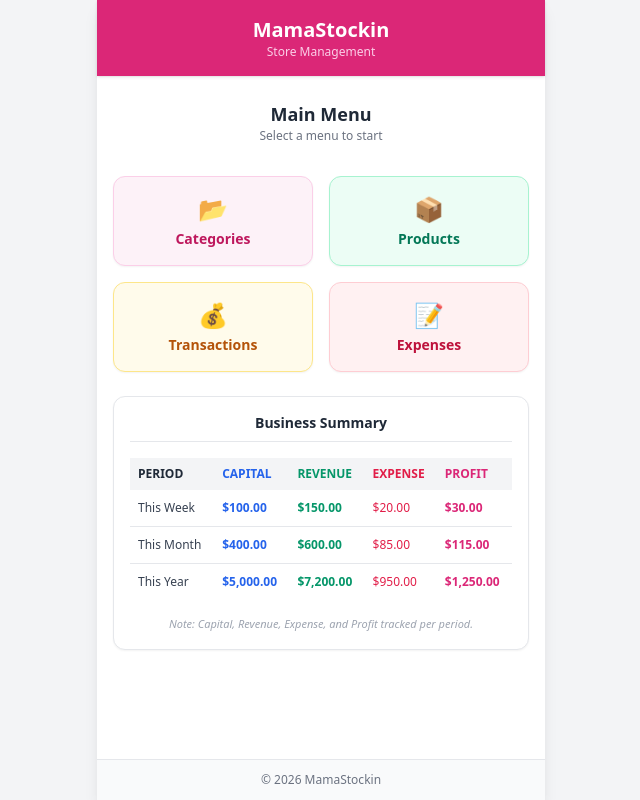
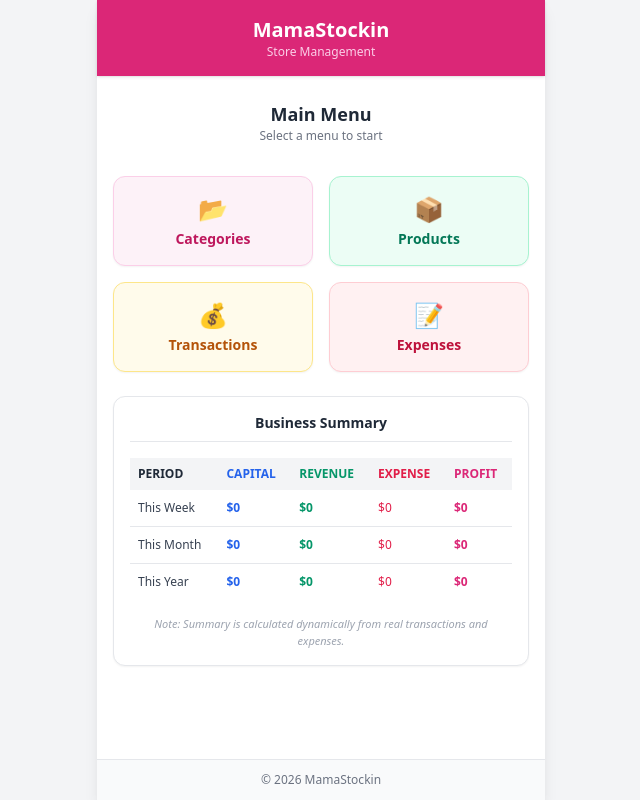
Before and after one commit to abindacarmo/mama-stockin, a Django app: page / in a window 1280 px wide. Shown: the whole page, without its empty margins (319-959 px from the left). Run offline with Django 5.2, Linux system fonts and the light colour scheme; data that the repository does not hold is empty; some libraries are stand-ins or nearby versions.

Commit message:
Implement dynamic dashboard summary calculations and template rendering

```diff
--- a/store/templates/store/home.html
+++ b/store/templates/store/home.html
@@ -1,8 +1,8 @@
-{% extends 'store/base.html' %} {% comment %} signifika uza layout husi store/base.html{% endcomment %}
+{% extends 'store/base.html' %}
 
 {% block title %}Home - MamaStockin{% endblock %}
 
-{% block content %} {% comment %} content sira ne'ebe atu pasang iha ku'ak ka fatin klaran ne'ebe iha layout ne'ebe iha file base.html {% endcomment %}
+{% block content %}
 <div class="space-y-6">
     <div class="text-center py-2">
         <h2 class="text-lg font-bold text-gray-800">Main Menu</h2>
@@ -36,11 +36,11 @@
         </a>
     </div>
 
-    <!-- Simple Business Summary (Frontend Only) -->
+    <!-- Dynamic Business Summary -->
     <div class="bg-white border border-gray-200 p-4 rounded-xl space-y-4 shadow-sm">
         <h3 class="text-sm font-bold text-gray-800 text-center border-b pb-2">Business Summary</h3>
 
-        <!-- Summary Table with Capital & Revenue -->
+        <!-- Summary Table with Dynamic Data -->
         <div class="overflow-x-auto">
             <table class="w-full text-xs text-left text-gray-700">
                 <thead class="bg-gray-100 text-gray-800 uppercase">
@@ -53,31 +53,34 @@
                     </tr>
                 </thead>
                 <tbody class="divide-y divide-gray-200">
+                    <!-- This Week -->
                     <tr>
                         <td class="py-2.5 px-2 font-medium">This Week</td>
-                        <td class="py-2.5 px-2 text-blue-600 font-semibold">$100.00</td>
-                        <td class="py-2.5 px-2 text-emerald-600 font-semibold">$150.00</td>
-                        <td class="py-2.5 px-2 text-rose-600">$20.00</td>
-                        <td class="py-2.5 px-2 text-pink-600 font-bold">$30.00</td>
+                        <td class="py-2.5 px-2 text-blue-600 font-semibold">${{ weekly_capital }}</td>
+                        <td class="py-2.5 px-2 text-emerald-600 font-semibold">${{ weekly_revenue }}</td>
+                        <td class="py-2.5 px-2 text-rose-600">${{ weekly_expense }}</td>
+                        <td class="py-2.5 px-2 text-pink-600 font-bold">${{ weekly_profit }}</td>
                     </tr>
+                    <!-- This Month -->
                     <tr>
                         <td class="py-2.5 px-2 font-medium">This Month</td>
-                        <td class="py-2.5 px-2 text-blue-600 font-semibold">$400.00</td>
-                        <td class="py-2.5 px-2 text-emerald-600 font-semibold">$600.00</td>
-                        <td class="py-2.5 px-2 text-rose-600">$85.00</td>
-                        <td class="py-2.5 px-2 text-pink-600 font-bold">$115.00</td>
+                        <td class="py-2.5 px-2 text-blue-600 font-semibold">${{ monthly_capital }}</td>
+                        <td class="py-2.5 px-2 text-emerald-600 font-semibold">${{ monthly_revenue }}</td>
+                        <td class="py-2.5 px-2 text-rose-600">${{ monthly_expense }}</td>
+                        <td class="py-2.5 px-2 text-pink-600 font-bold">${{ monthly_profit }}</td>
                     </tr>
+                    <!-- This Year -->
                     <tr>
                         <td class="py-2.5 px-2 font-medium">This Year</td>
-                        <td class="py-2.5 px-2 text-blue-600 font-semibold">$5,000.00</td>
-                        <td class="py-2.5 px-2 text-emerald-600 font-semibold">$7,200.00</td>
-                        <td class="py-2.5 px-2 text-rose-600">$950.00</td>
-                        <td class="py-2.5 px-2 text-pink-600 font-bold">$1,250.00</td>
+                        <td class="py-2.5 px-2 text-blue-600 font-semibold">${{ yearly_capital }}</td>
+                        <td class="py-2.5 px-2 text-emerald-600 font-semibold">${{ yearly_revenue }}</td>
+                        <td class="py-2.5 px-2 text-rose-600">${{ yearly_expense }}</td>
+                        <td class="py-2.5 px-2 text-pink-600 font-bold">${{ yearly_profit }}</td>
                     </tr>
                 </tbody>
             </table>
         </div>
-        <p class="text-[11px] text-gray-400 text-center italic">Note: Capital, Revenue, Expense, and Profit tracked per period.</p>
+        <p class="text-[11px] text-gray-400 text-center italic">Note: Summary is calculated dynamically from real transactions and expenses.</p>
     </div>
 </div>
 {% endblock %}
--- a/store/views.py
+++ b/store/views.py
@@ -1,12 +1,61 @@
 from django.shortcuts import render, redirect
+from django.utils import timezone
+from django.db.models import Sum
 from .models import Category, Product, Transaction, Expense
 
 def home(request):
-    return render(request, 'store/home.html')
+    today = timezone.now().date()
+
+    # 1. Weekly Calculations (Last 7 days)
+    week_ago = today - timezone.timedelta(days=7)
+    weekly_transactions = Transaction.objects.filter(date__gte=week_ago)
+    weekly_expenses = Expense.objects.filter(date__gte=week_ago)
+
+    weekly_revenue = sum(tx.total_price for tx in weekly_transactions) or 0
+    weekly_capital = sum(tx.quantity * tx.product.purchase_price for tx in weekly_transactions) or 0
+    weekly_expense = sum(exp.amount for exp in weekly_expenses) or 0
+    weekly_profit = weekly_revenue - weekly_capital - weekly_expense
+
+    # 2. Monthly Calculations (Current Month)
+    monthly_transactions = Transaction.objects.filter(date__year=today.year, date__month=today.month)
+    monthly_expenses = Expense.objects.filter(date__year=today.year, date__month=today.month)
+
+    monthly_revenue = sum(tx.total_price for tx in monthly_transactions) or 0
+    monthly_capital = sum(tx.quantity * tx.product.purchase_price for tx in monthly_transactions) or 0
+    monthly_expense = sum(exp.amount for exp in monthly_expenses) or 0
+    monthly_profit = monthly_revenue - monthly_capital - monthly_expense
+
+    # 3. Yearly Calculations (Current Year)
+    yearly_transactions = Transaction.objects.filter(date__year=today.year)
+    yearly_expenses = Expense.objects.filter(date__year=today.year)
+
+    yearly_revenue = sum(tx.total_price for tx in yearly_transactions) or 0
+    yearly_capital = sum(tx.quantity * tx.product.purchase_price for tx in yearly_transactions) or 0
+    yearly_expense = sum(exp.amount for exp in yearly_expenses) or 0
+    yearly_profit = yearly_revenue - yearly_capital - yearly_expense
+
+    context = {
+        'weekly_capital': weekly_capital,
+        'weekly_revenue': weekly_revenue,
+        'weekly_expense': weekly_expense,
+        'weekly_profit': weekly_profit,
+
+        'monthly_capital': monthly_capital,
+        'monthly_revenue': monthly_revenue,
+        'monthly_expense': monthly_expense,
+        'monthly_profit': monthly_profit,
+
+        'yearly_capital': yearly_capital,
+        'yearly_revenue': yearly_revenue,
+        'yearly_expense': yearly_expense,
+        'yearly_profit': yearly_profit,
+    }
+
+    return render(request, 'store/home.html', context)
 
 def category_list(request):
     if request.method == 'POST':
-        name = request.POST.get('name')
+        name = request.POST.get('name_category')
         if name:
             Category.objects.create(name=name)
             return redirect('category_list')
```
